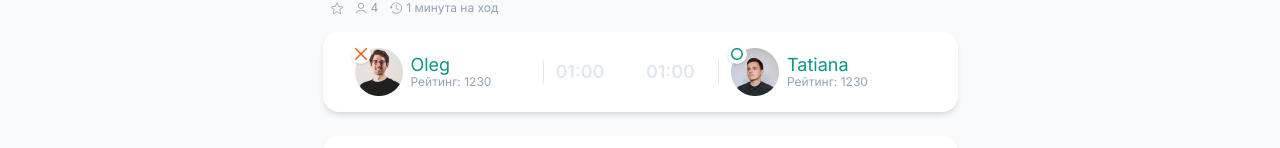
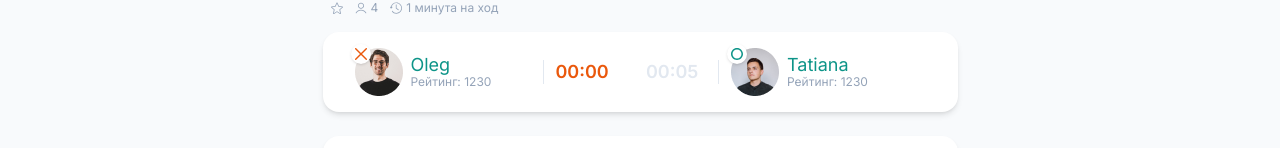
Before and after one commit to kotpilun/tik-tak-toe-online, a Next.js app: page / in a window 1280 px wide. Shown: the part 176-324 px from the top of the page. Built offline with nearby package versions, Linux system fonts and the light colour scheme.

Commit message:
refactor

```diff
--- a/components/game-new/game.jsx
+++ b/components/game-new/game.jsx
@@ -16,18 +16,23 @@ import { GameTitle } from "./ui/game-title";
 import { PlayerInfo } from "./ui/player-info";
 import { ComputeWinnerSymbol } from "./model/compute-winner-sybol";
 import { computeWinner } from "./model/compute-winner";
+import { computePlayerTimer } from "./model/compute-player-timer";
 
 const PLAYERS_COUNT = 2;
 
 export function Game() {
   const [gameState, dispatch] = useReducer(
     gameStateReducer,
-    { playersCount: PLAYERS_COUNT, defaultTImer: 60000 },
+    {
+      playersCount: PLAYERS_COUNT,
+      defaultTImer: 5000,
+      currentMoveStart: Date.now(),
+    },
     initGameState,
   );
 
   const winnerSequence = computeWinner(gameState.cells);
-  const nextMove = getNextMove(gameState.currentMove, gameState.playersCount);
+  const nextMove = getNextMove(gameState);
   const winnerSymbol = ComputeWinnerSymbol(gameState, {
     winnerSequence,
     nextMove,
@@ -46,17 +51,25 @@ export function Game() {
             timeMode={"1 минута на ход"}
           />
         }
-        playersList={PLAYERS.slice(0, PLAYERS_COUNT).map((player, index) => (
+        playersList={PLAYERS.slice(0, PLAYERS_COUNT).map((player, index) => {
+          const { timer, timerStartAt } = computePlayerTimer(
+            gameState,
+            player.symbol,
+          );
+
+          return (
             <PlayerInfo
               key={player.id}
               avatar={player.avatar}
               name={player.name}
               rating={player.rating}
-            timer={gameState.timers[player.symbol]}
+              timer={timer}
+              timerStartAt={timerStartAt}
               symbol={player.symbol}
               isRight={index % 2 === 1}
             />
-        ))}
+          );
+        })}
         gameMoveInfo={
           <GameMoveInfo
             currentMove={gameState.currentMove}
@@ -72,6 +85,7 @@ export function Game() {
               dispatch({
                 type: GAME_STATE_ACTIONS.CELL_CLICK,
                 index,
+                now: Date.now(),
               });
             }}
             symbol={cell}
@@ -80,13 +94,13 @@ export function Game() {
       />
       <GameOverModal
         winnerName={winnerPlayer?.name}
-        players={PLAYERS.map((player, index) => (
+        players={PLAYERS.slice(0, PLAYERS_COUNT).map((player, index) => (
           <PlayerInfo
             key={player.id}
             avatar={player.avatar}
             name={player.name}
             rating={player.rating}
-            seconds={60}
+            timer={gameState.timers[player.symbol]}
             symbol={player.symbol}
             isRight={index % 2 === 1}
           />
--- /dev/null
+++ b/components/game-new/model/compute-player-timer.js
@@ -0,0 +1,9 @@
+export function computePlayerTimer(gameState, playerSymbol) {
+  return {
+    timer: gameState.timers[playerSymbol],
+    timerStartAt:
+      playerSymbol === gameState.currentMove
+        ? gameState.currentMoveStart
+        : null,
+  };
+}
--- a/components/game-new/model/game-state-reducer.js
+++ b/components/game-new/model/game-state-reducer.js
@@ -6,23 +6,18 @@ export const GAME_STATE_ACTIONS = {
 };
 
 export const gameStateReducer = (state, action) => {
-  console.log(action);
   switch (action.type) {
     case GAME_STATE_ACTIONS.CELL_CLICK: {
-      const { index } = action;
+      const { index, now } = action;
 
       if (state.cells[index]) return;
 
       return {
         ...state,
-        currentMove: getNextMove(
-          state.currentMove,
-          state.playersCount,
-          state.playersTimeOver,
-        ),
-        cells: state.cells.map((cell, i) =>
-          i === index ? state.currentMove : cell,
-        ),
+        timers: updateTimers(state, now),
+        currentMove: getNextMove(state),
+        currentMoveStart: now,
+        cells: updateCell(state, index),
       };
     }
 
@@ -32,9 +27,14 @@ export const gameStateReducer = (state, action) => {
   }
 };
 
-export const initGameState = ({ playersCount, defaultTImer }) => ({
+export const initGameState = ({
+  playersCount,
+  defaultTImer,
+  currentMoveStart,
+}) => ({
   cells: new Array(19 * 19).fill(null),
   currentMove: GAME_SYMBOLS.CROSS,
+  currentMoveStart,
   playersCount,
   timers: MOVE_ORDER.reduce((timers, symbol, index) => {
     if (index < playersCount) {
@@ -43,3 +43,18 @@ export const initGameState = ({ playersCount, defaultTImer }) => ({
     return timers;
   }, {}),
 });
+
+function updateTimers(gameState, now) {
+  const diff = now - gameState.currentMoveStart;
+  const timer = gameState.timers[gameState.currentMove];
+
+  return {
+    ...gameState.timers,
+    [gameState.currentMove]: timer - diff,
+  };
+}
+function updateCell(gameState, index) {
+  return gameState.cells.map((cell, i) =>
+    i === index ? gameState.currentMove : cell,
+  );
+}
--- a/components/game-new/model/get-next-move.js
+++ b/components/game-new/model/get-next-move.js
@@ -1,8 +1,8 @@
 import { MOVE_ORDER } from "../constants";
 
-export function getNextMove(currentMove, playersCount, playersTimeOver = []) {
+export function getNextMove({ currentMove, playersCount, timers }) {
   const slicedMoveOrder = MOVE_ORDER.slice(0, playersCount).filter(
-    (symbol) => !playersTimeOver.includes(symbol),
+    (symbol) => timers[symbol] > 0,
   );
   const nextMoveIndex = slicedMoveOrder.indexOf(currentMove) + 1;
 
--- a/components/game-new/ui/player-info.jsx
+++ b/components/game-new/ui/player-info.jsx
@@ -1,6 +1,8 @@
 import Image from "next/image";
 import { GameSymbol } from "./game-symbol";
 import clsx from "clsx";
+import { useEffect, useState } from "react";
+import { useNow } from "../../lib/timers";
 
 export function PlayerInfo({
   isRight,
@@ -8,16 +10,19 @@ export function PlayerInfo({
   rating,
   avatar,
   symbol,
-  isTimerRunning,
   timer,
+  timerStartAt,
 }) {
-  const seconds = Math.ceil(timer / 1000);
+  const now = useNow(1000, timerStartAt);
+  const mils = Math.max(now ? timer - (now - timerStartAt) : timer, 0);
+
+  const seconds = Math.ceil(mils / 1000);
   const minuteString = String(Math.floor(seconds / 60)).padStart(2, "0");
   const secondsString = String(seconds % 60).padStart(2, "0");
   const getTimerColor = () => {
     const isDanger = seconds <= 10;
 
-    if (isTimerRunning) {
+    if (timerStartAt) {
       return isDanger ? "text-orange-600" : "text-slate-900";
     }
     return "text-slate-200";
--- /dev/null
+++ b/components/lib/timers.js
@@ -0,0 +1,22 @@
+import { useEffect, useState } from "react";
+
+export function useNow(interval, enabled) {
+  const [now, setNow] = useState();
+
+  useEffect(() => {
+    if (!enabled) {
+      setNow(undefined);
+      return;
+    }
+
+    const int = setInterval(() => {
+      setNow(Date.now());
+    }, interval);
+
+    return () => {
+      clearInterval(int);
+    };
+  }, [interval, enabled]);
+
+  return now;
+}
```
Lines whose indentation alone changed are shown as unchanged.
